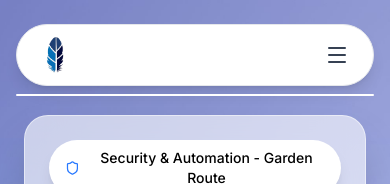
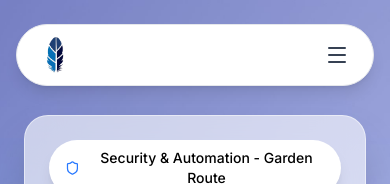
Before and after one commit to Nibsi3/featherbleu, a Next.js app in the folder featherbleu-site/: page / in a window 390 px wide. Shown: the top 184 px of the page. Built offline with nearby package versions, Linux system fonts and the light colour scheme.

Commit message:
Remove stray border line under mobile navbar

```diff
--- a/featherbleu-site/src/components/Header.tsx
+++ b/featherbleu-site/src/components/Header.tsx
@@ -103,10 +103,10 @@ export function Header() {
 
       {/* Mobile Menu */}
       <div
-        className={`lg:hidden mt-2 bg-white border rounded-3xl overflow-hidden grid transition-[grid-template-rows] duration-700 ease-[cubic-bezier(.22,1,.36,1)] shadow-lg ${
+        className={`lg:hidden mt-2 bg-white rounded-3xl overflow-hidden grid transition-[grid-template-rows] duration-700 ease-[cubic-bezier(.22,1,.36,1)] shadow-lg ${
           isMobileMenuOpen
-            ? "grid-rows-[1fr] border-gray-200"
-            : "grid-rows-[0fr] pointer-events-none border-transparent"
+            ? "grid-rows-[1fr] border border-gray-200"
+            : "grid-rows-[0fr] pointer-events-none border-0"
         }`}
       >
         <div className="min-h-0 overflow-hidden">
```
